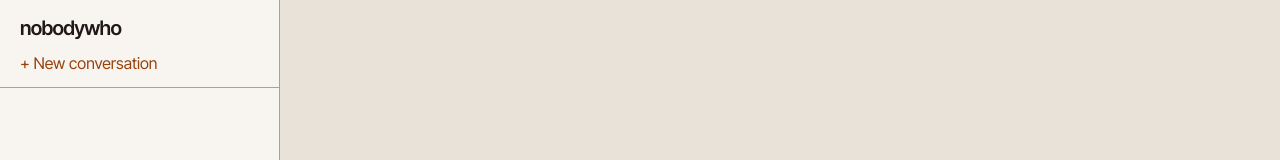
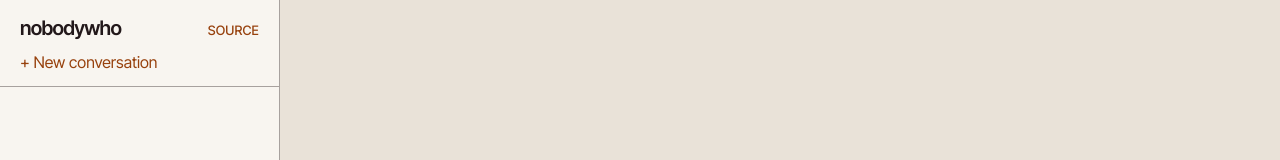
Before and after one commit to nobodywho-ooo/javascript-starter-example, a React (Vite) app: page / in a window 1280 px wide. Shown: the top 160 px of the page. Built offline with nearby package versions, Linux system fonts and the light colour scheme.

Commit message:
Add source link

```diff
--- a/src/App.css
+++ b/src/App.css
@@ -177,11 +177,32 @@
 /* --- Sidebar brand --- */
 .conv-brand {
   flex: none;
+  display: flex;
+  align-items: baseline;
+  justify-content: space-between;
+  gap: 12px;
   padding: 18px 20px 0;
 }
 
 .conv-brand .nw-logo {
   color: var(--sec-ink);
+}
+
+/* "Source" link next to the wordmark in the sidebar brand row */
+.brand-source {
+  font-family: var(--font-sans);
+  font-size: 13px;
+  font-weight: 500;
+  letter-spacing: 0.01em;
+  text-transform: uppercase;
+  text-decoration: none;
+  color: var(--sec-accent, var(--accent));
+}
+
+.brand-source:hover,
+.brand-source:focus-visible {
+  text-decoration: underline;
+  text-underline-offset: 3px;
 }
 
 /* --- Sidebar footer: tok/s box above status + settings --- */
--- a/src/App.tsx
+++ b/src/App.tsx
@@ -900,7 +900,15 @@ export default function App() {
       {/* --- Conversations sidebar --- */}
       <aside className="conv-sidebar">
         <div className="conv-brand">
-          <Wordmark size={20} />
+          <Wordmark size={20} href="https://nobodywho.ai" />
+          <a
+            className="brand-source"
+            href="https://github.com/nobodywho-ooo/javascript-starter-example"
+            target="_blank"
+            rel="noopener"
+          >
+            Source
+          </a>
         </div>
         <div className="conv-list">
           {visibleConversations.map((c) => {
```
